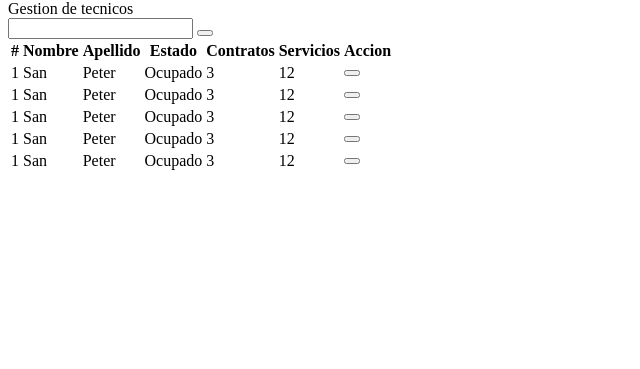
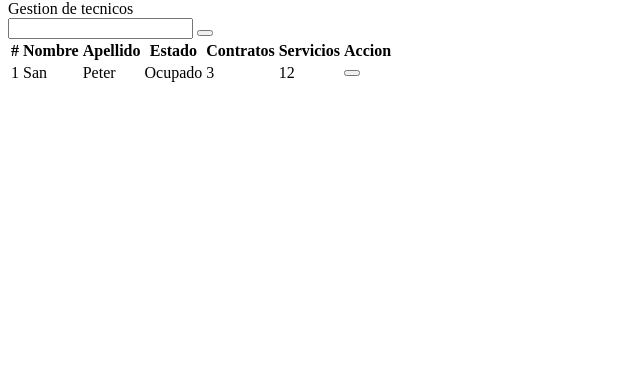
Before and after one commit to LuisSalgadoAlz/SAO-APP, a PHP site: page /body-tecnicos.php in a window 1280 px wide. Shown: the part 234-603 px from the top of the page, without its empty margins (0-640 px from the left). Run offline with PHP 8.4, Linux system fonts and the light colour scheme.

Commit message:
mini changes

```diff
--- a/php/components/body-tecnicos.php
+++ b/php/components/body-tecnicos.php
@@ -71,63 +71,7 @@
                     <th scope="col">Accion</th>
                   </tr>
                 </thead>
-                <tbody>
-                  <tr>
-                    <td class="py-3">1</td>
-                    <td class="py-3">San</td>
-                    <td class="py-3">Peter</td>
-                    <td class="py-3">
-                      <span class="bg-success-subtle text-emphasis-success rounded px-1">Ocupado</span>
-                    </td>
-                    <td class="py-3">3</td>
-                    <td class="py-3">12</td>
-                    <td class="py-3">
-                      <a href="./tecnicos-edits.php" class="btn btn-warning btn-sm"><i class='bx bx-edit'></i></a>
-                      <button class="btn btn-danger btn-sm"><i class='bx bx-eraser'></i></button>
-                    </td>
-                  </tr>
-                  <tr>
-                    <td class="py-3">1</td>
-                    <td class="py-3">San</td>
-                    <td class="py-3">Peter</td>
-                    <td class="py-3">
-                      <span class="bg-success-subtle text-emphasis-success rounded px-1">Ocupado</span>
-                    </td>
-                    <td class="py-3">3</td>
-                    <td class="py-3">12</td>
-                    <td class="py-3">
-                      <a href="./tecnicos-edits.php" class="btn btn-warning btn-sm"><i class='bx bx-edit'></i></a>
-                      <button class="btn btn-danger btn-sm"><i class='bx bx-eraser'></i></button>
-                    </td>
-                  </tr>
-                  <tr>
-                    <td class="py-3">1</td>
-                    <td class="py-3">San</td>
-                    <td class="py-3">Peter</td>
-                    <td class="py-3">
-                      <span class="bg-success-subtle text-emphasis-success rounded px-1">Ocupado</span>
-                    </td>
-                    <td class="py-3">3</td>
-                    <td class="py-3">12</td>
-                    <td class="py-3">
-                      <a href="./tecnicos-edits.php" class="btn btn-warning btn-sm"><i class='bx bx-edit'></i></a>
-                      <button class="btn btn-danger btn-sm"><i class='bx bx-eraser'></i></button>
-                    </td>
-                  </tr>
-                  <tr>
-                    <td class="py-3">1</td>
-                    <td class="py-3">San</td>
-                    <td class="py-3">Peter</td>
-                    <td class="py-3">
-                      <span class="bg-success-subtle text-emphasis-success rounded px-1">Ocupado</span>
-                    </td>
-                    <td class="py-3">3</td>
-                    <td class="py-3">12</td>
-                    <td class="py-3">
-                      <a href="./tecnicos-edits.php" class="btn btn-warning btn-sm"><i class='bx bx-edit'></i></a>
-                      <button class="btn btn-danger btn-sm"><i class='bx bx-eraser'></i></button>
-                    </td>
-                  </tr>
+                <tbody class="tbody-tecnicos">
                   <tr>
                     <td class="py-3">1</td>
                     <td class="py-3">San</td>
```
Also changed, not shown: js/Tecnicos/index.js (+49 -0 lines), php/server/Tecnicos/apis_tecnicos.php (+16 -0 lines).
